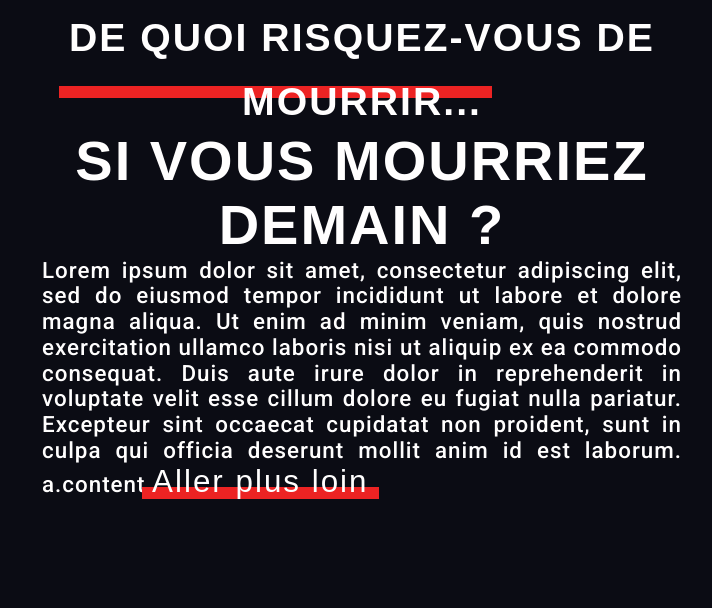
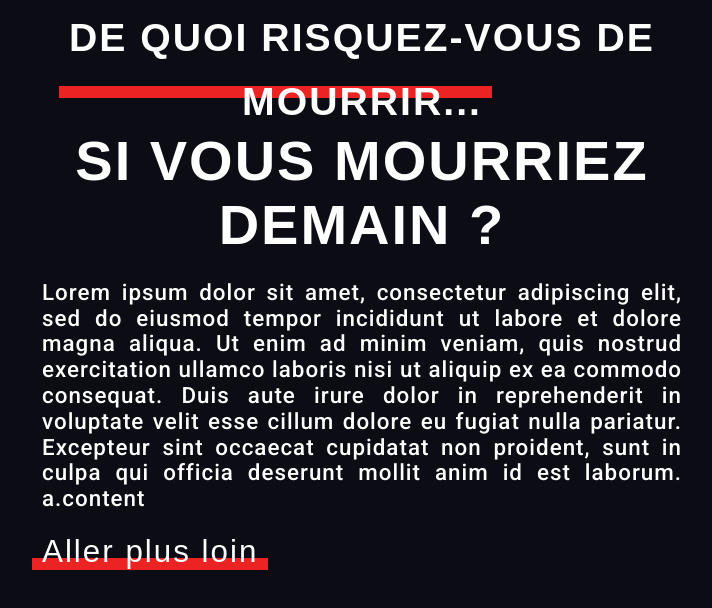
Before and after one commit to Naeoth/Datamort, a website: page src/index.html in a window 1280 px wide. Shown: the whole page, without its empty margins (278-990 px from the left). Drawn offline with Linux system fonts and the light colour scheme; a web font is replaced by a local one.

Commit message:
add dans base + fin home

```diff
--- a/src/index.html
+++ b/src/index.html
@@ -26,6 +26,9 @@
 
 <body>
   <div id="datamort">
+
+    <div id="home" class="flex">
+      <div class="container">
         <header class="header">
           <h1 class="header_title saira">
             <span class="highlighted">DE QUOI RISQUEZ-VOUS DE MOURRIR...</span> <br> SI VOUS MOURRIEZ DEMAIN ?
@@ -33,11 +36,16 @@
         </header>
 
         <div class="content">
-      Lorem ipsum dolor sit amet, consectetur adipiscing elit, sed do eiusmod tempor incididunt ut labore et dolore magna aliqua. Ut enim ad minim veniam, quis nostrud exercitation ullamco laboris nisi ut aliquip ex ea commodo consequat. Duis aute irure dolor
-      in reprehenderit in voluptate velit esse cillum dolore eu fugiat nulla pariatur. Excepteur sint occaecat cupidatat non proident, sunt in culpa qui officia deserunt mollit anim id est laborum. a.content
+          <p>Lorem ipsum dolor sit amet, consectetur adipiscing elit, sed do eiusmod tempor incididunt ut labore et dolore magna aliqua. Ut enim ad minim veniam, quis nostrud exercitation ullamco laboris nisi ut aliquip ex ea commodo consequat. Duis aute
+            irure dolor in reprehenderit in voluptate velit esse cillum dolore eu fugiat nulla pariatur. Excepteur sint occaecat cupidatat non proident, sunt in culpa qui officia deserunt mollit anim id est laborum. a.content</p>
+
 
           <a href="#" class="link highlighted">Aller plus loin</a>
         </div>
+
+      </div>
+    </div>
+
   </div>
 </body>
 
--- a/src/stylesheets/sass/partials/_base.scss
+++ b/src/stylesheets/sass/partials/_base.scss
@@ -19,6 +19,10 @@ body {
   .saira {
     font-family: $saira;
   }
+}
+
+.container {
+  align-self: center;
 }
 
 .highlighted {
--- a/src/stylesheets/sass/partials/_home.scss
+++ b/src/stylesheets/sass/partials/_home.scss
@@ -1,6 +1,14 @@
+.flex {
+  display: flex;
+
+  min-height: 100vh;
+
+  justify-content: center;
+}
+
 .content,
 .header {
-  width: 50%;
+  width: 600px;
   margin: 0 auto;
 }
 
@@ -8,6 +16,7 @@
   font-size: 3.5em;
 
   margin: 0;
+  margin-bottom: 100px;
 
   text-align: center;
   letter-spacing: 2px;
@@ -20,5 +29,16 @@
 .content {
   font-size: 1.4em;
 
-  text-align: justify;
+  text-align: center;
+
+  p {
+    text-align: justify;
+  }
 }
+
+.link {
+  display: inline-block;
+
+  margin: 0 auto;
+  margin-top: 100px;
+}
```
Also changed, not shown: 1 other file. Lines whose indentation alone changed are shown as unchanged.
